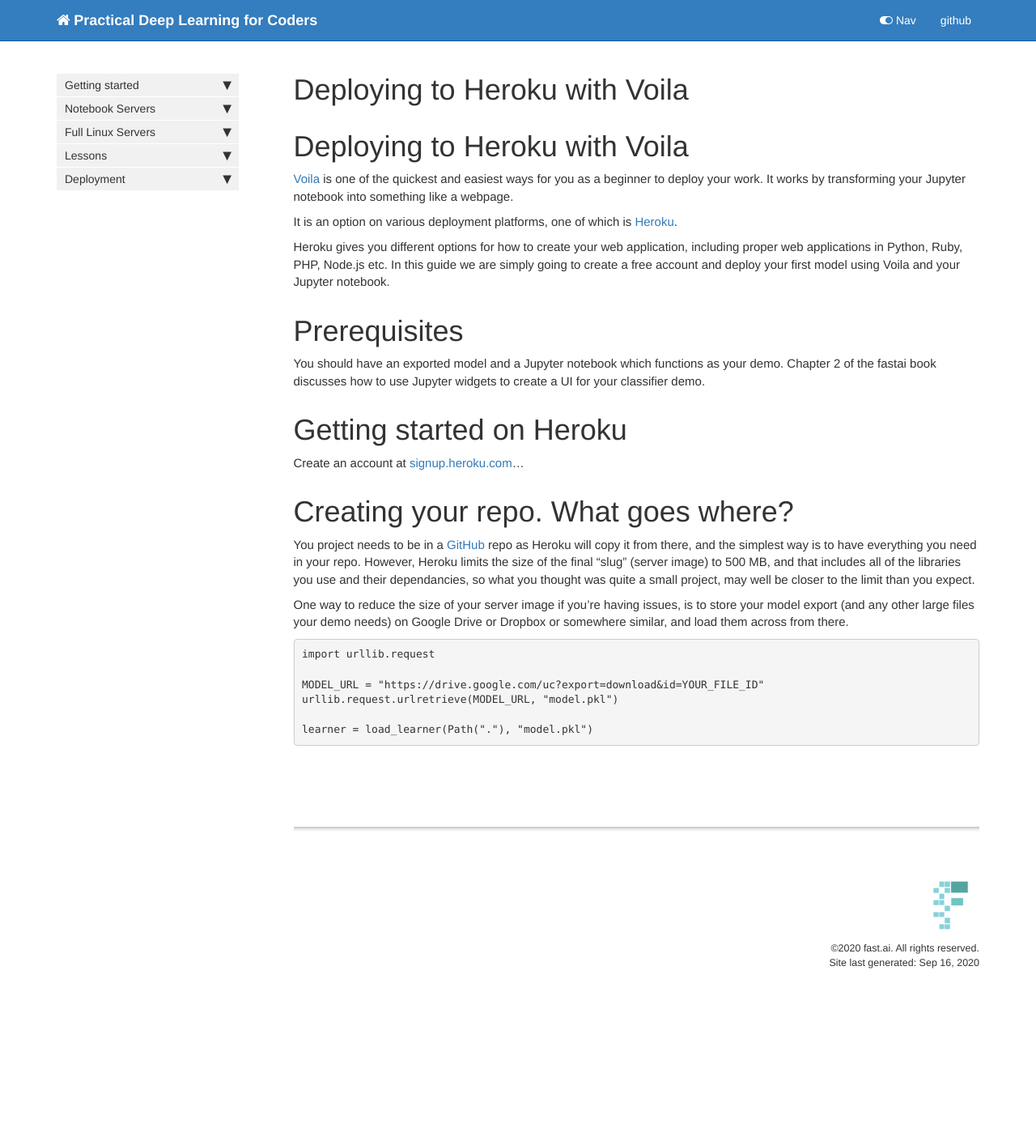
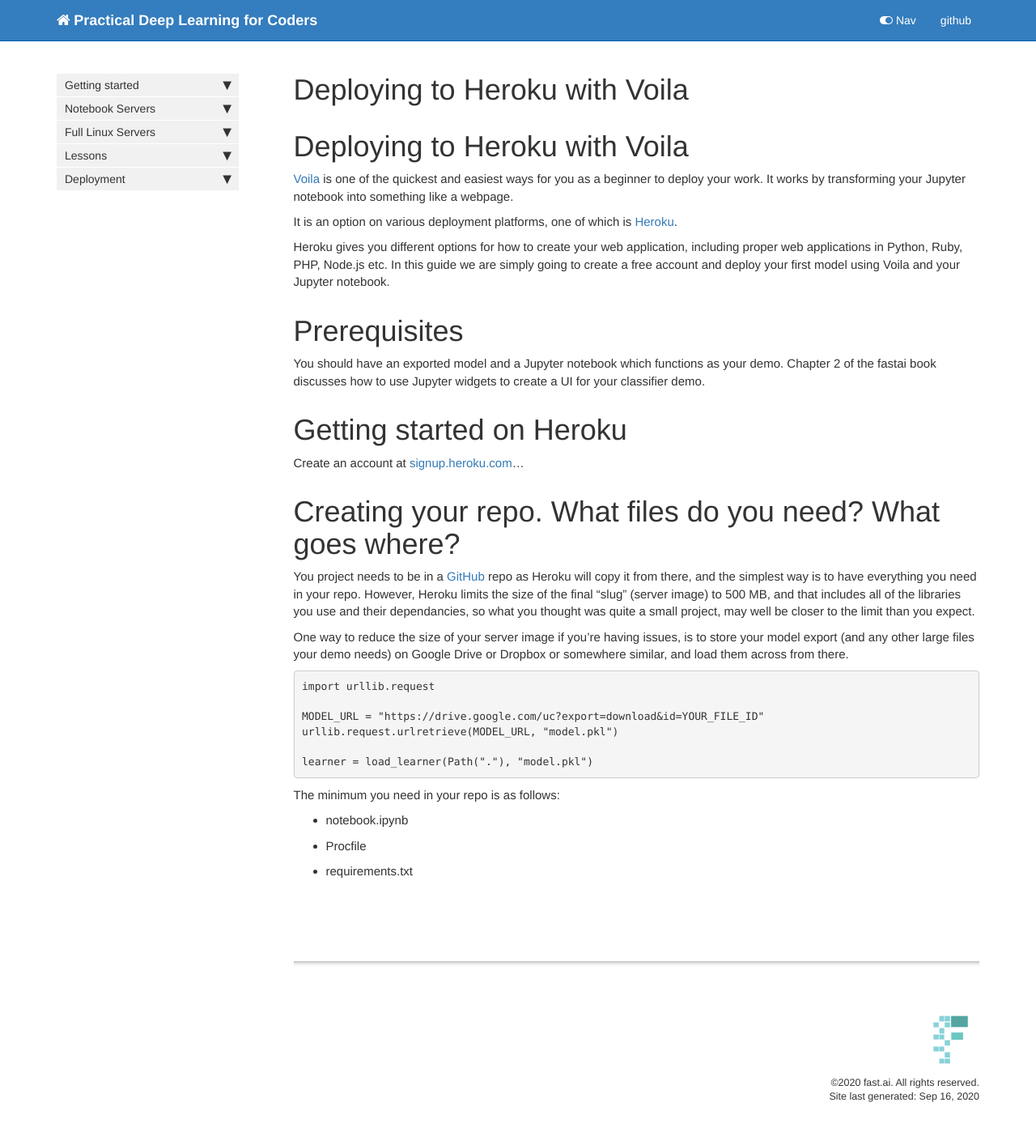
Before and after one commit to fastai/course20, a Jekyll site: the page built from docs/deployment_heroku_voila.md, in a window 1280 px wide. Shown: the whole page at 81% size. Built offline with Jekyll 4.4.1, drawn with Linux system fonts in a browser that asks for light colours; nearby versions of some CDN libraries; our own code applies the rules of GitHub Pages for plain Markdown files; comment, search, counter and statistics services are not loaded; before the commit the page ends 1249 px from its top, so only the background shows below that.

Commit message:
Update deployment_heroku_voila.md

````diff
--- a/docs/deployment_heroku_voila.md
+++ b/docs/deployment_heroku_voila.md
@@ -16,7 +16,7 @@
 
 Create an account at [signup.heroku.com](http://signup.heroku.com/)...
 
-# Creating your repo. What goes where?
+# Creating your repo. What files do you need? What goes where?
 
 You project needs to be in a [GitHub](https://github.com/) repo as Heroku will copy it from there, and the simplest way is to have everything you need in your repo. However, Heroku limits the size of the final "slug" (server image) to 500 MB, and that includes all of the libraries you use and their dependancies, so what you thought was quite a small project, may well be closer to the limit than you expect.
 
@@ -30,3 +30,8 @@
 
 learner = load_learner(Path("."), "model.pkl")
 ```
+
+The minimum you need in your repo is as follows:
+- notebook.ipynb
+- Procfile
+- requirements.txt
````
